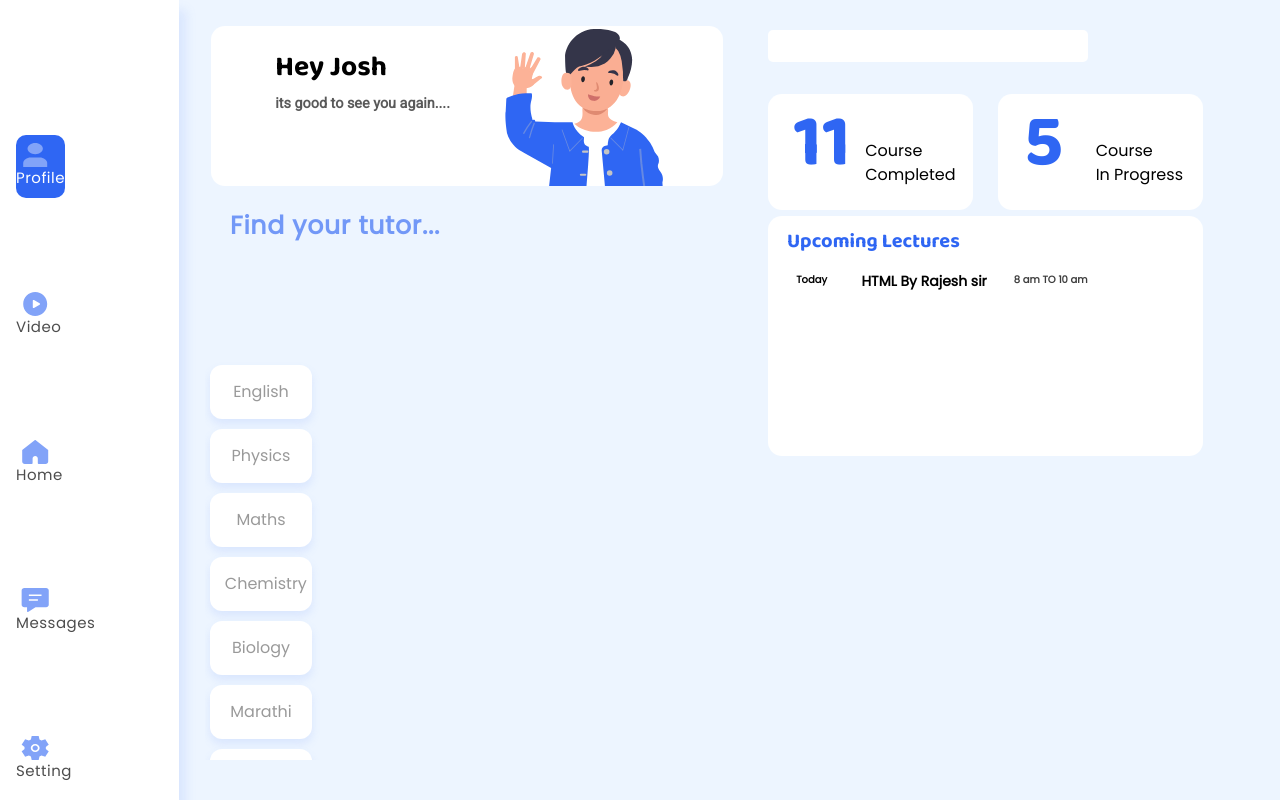
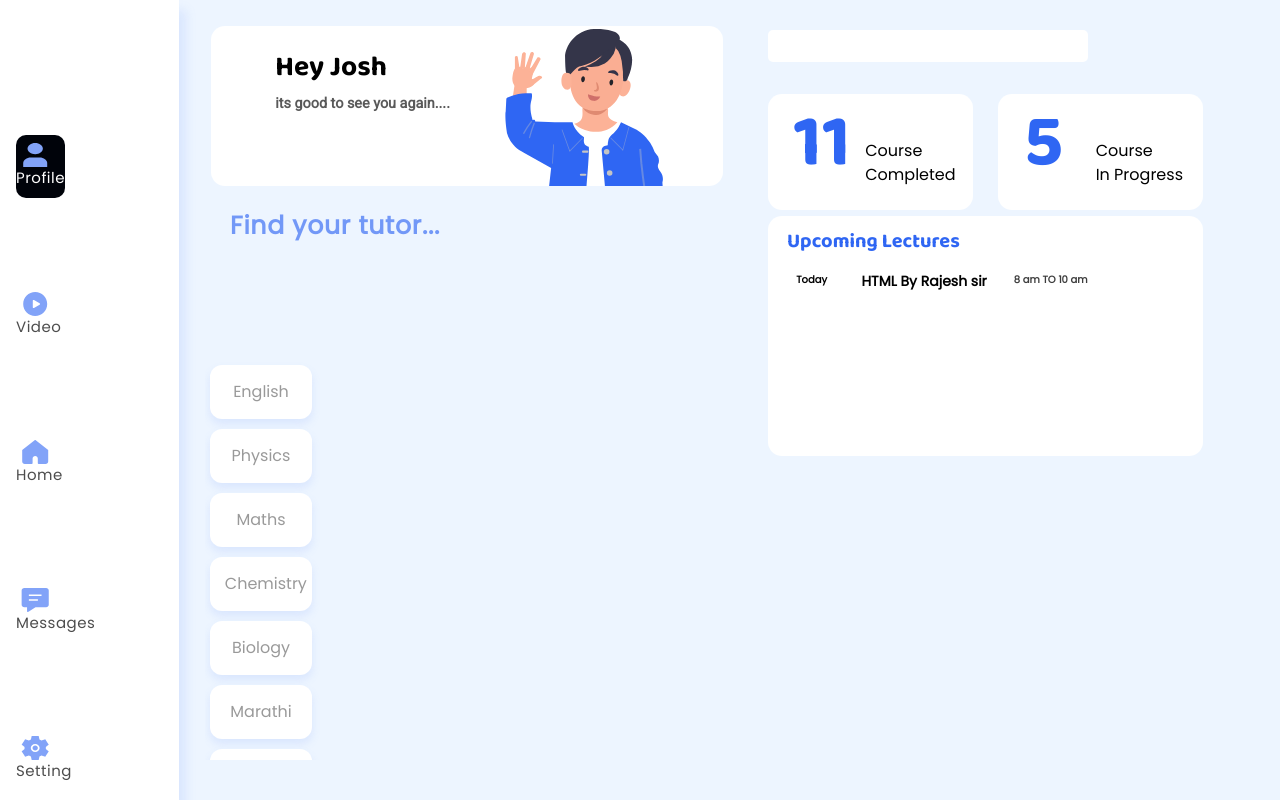
Before and after one commit to abdulhaseeb549/netitute, a plain HTML site: page index.html in a window 1280 px wide. In both pictures the pointer is over the link "Profile". Drawn offline with nearby package versions, Linux system fonts and the light colour scheme.

Commit message:
Update style.css

```diff
--- a/style.css
+++ b/style.css
@@ -61,7 +61,7 @@
 
 }
 .nav-link:hover{
-    background-color: #2F66F3;
+    background-color: #00030a;
     border-radius: 10px;
     color: white;
 }
```
